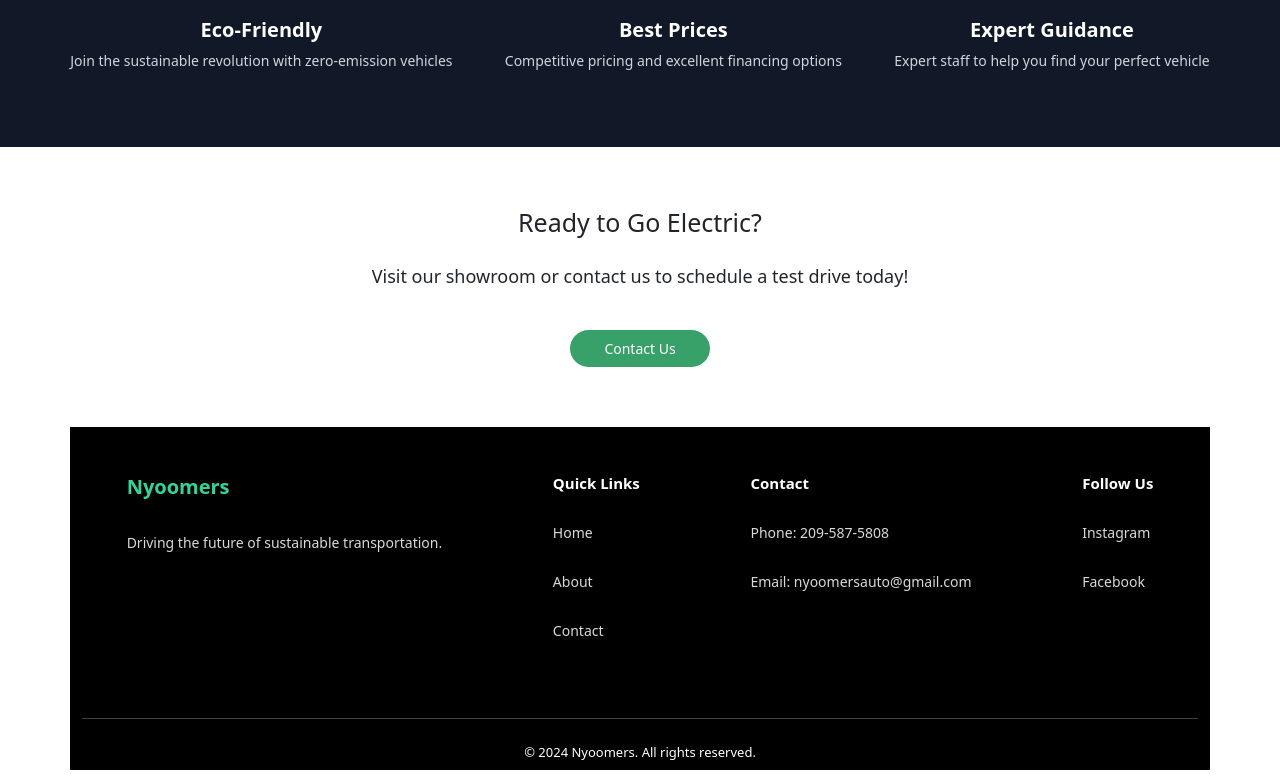
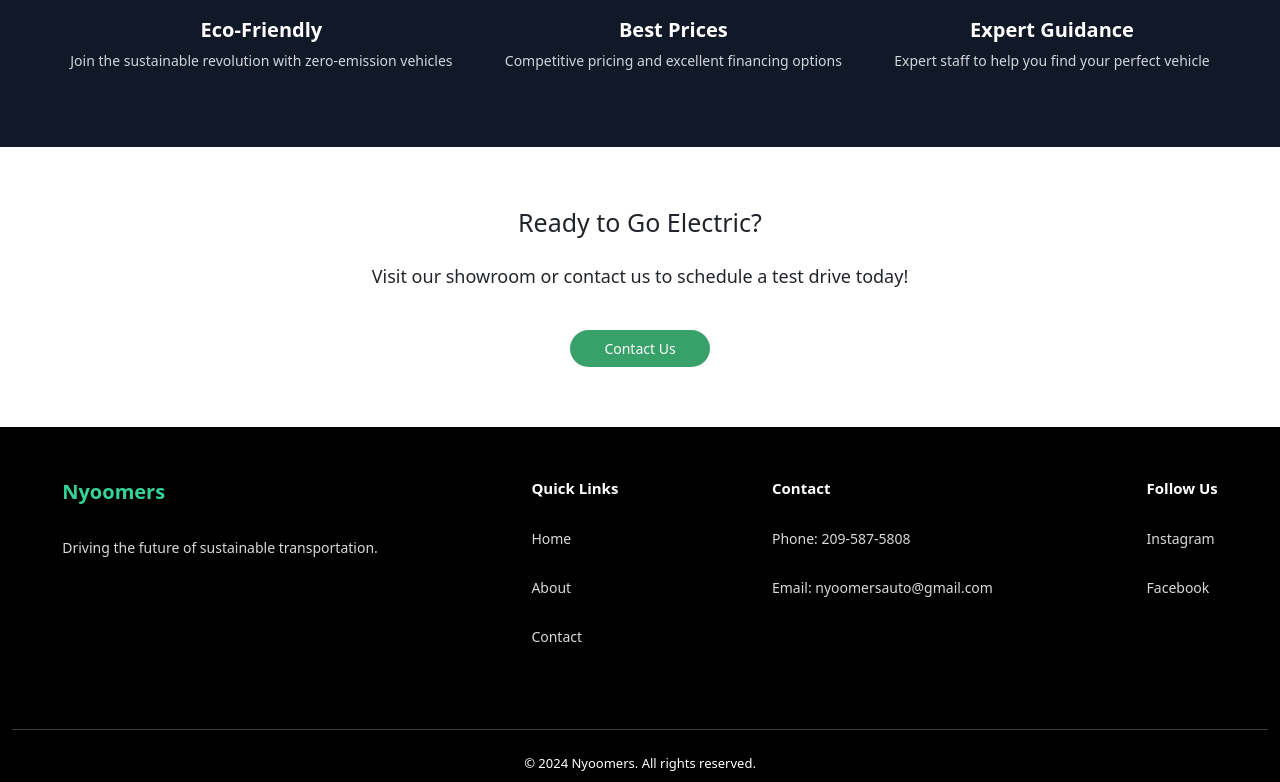
Before and after one commit to kimbencinas/Nyoomers, a React (Vite) app in the folder client/: page / in a window 1280 px wide. Shown: the part 818-1600 px from the top of the page. Built offline with nearby package versions, Linux system fonts and the light colour scheme.

Commit message:
Fixed issue with footer not taking up full width

```diff
--- a/client/src/styles/Footer.css
+++ b/client/src/styles/Footer.css
@@ -2,9 +2,10 @@
     color: white;
     background-color: #000000;
     padding: 0px;
-    width: 100% !important;
+    min-width: 100vw;
     margin: 0;
     box-sizing: border-box;
+    position: relative;
 }
 
 .footer-container {
```
